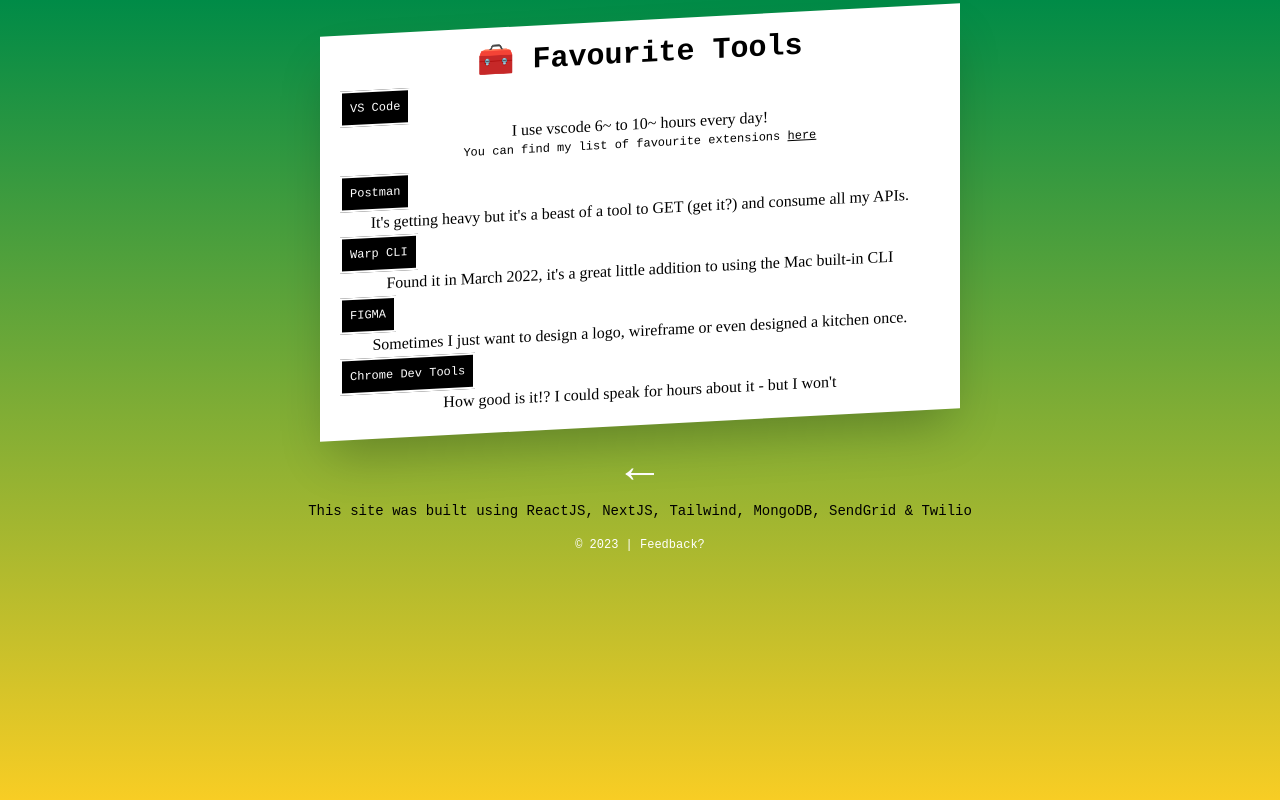
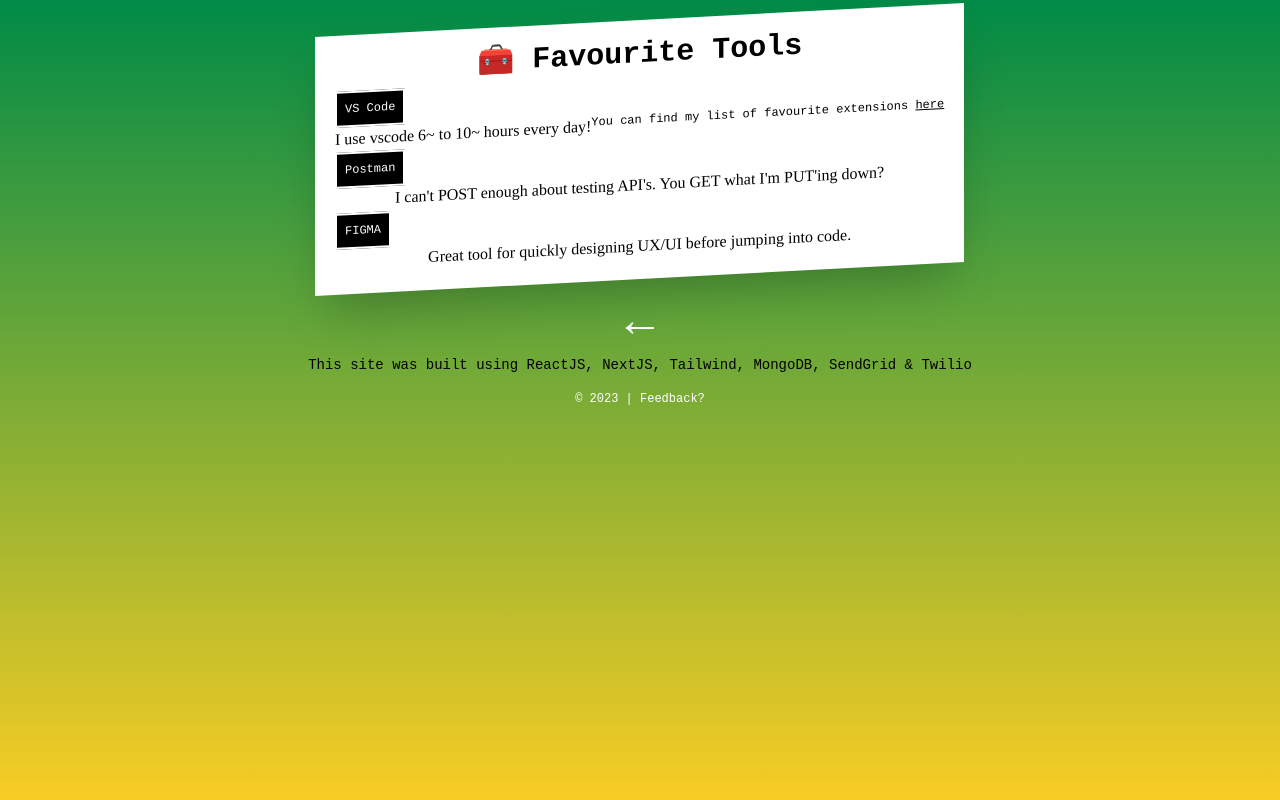
Before and after one commit to johnforfar/john-forfar-portfolio, a Next.js app: page /tools in a window 1280 px wide. Built offline with nearby package versions, Linux system fonts and the light colour scheme.

Commit message:
AWS API update

```diff
--- a/pages/index.js
+++ b/pages/index.js
@@ -112,6 +112,12 @@ export default function Home(props) {
         <Link href="/tools">
           <a className="btn-primary">Tools</a>
         </Link>
+        <Link href="#games" alt="Coming soon!">
+          <a className="btn-disabled">Games</a>
+        </Link>
+        <Link href="http://aws-node-api-service-env.eba-zrwamzkc.ap-southeast-2.elasticbeanstalk.com/">
+          <a className="btn-primary">AWS API</a>
+        </Link>
         <Link href="/John-Forfar-Resume-Full-Stack-Developer-v1.3.pdf" rel="noopener noreferrer">
           <a className="btn-primary text-xs w-1/3  font-thin p-0 mt-5 col-span-2" target="_blank">
             Resume PDF
--- a/pages/projects.js
+++ b/pages/projects.js
@@ -40,7 +40,7 @@ export default function Qualifcations() {
               <Image src={coderPic2} className="rounded-t-lg" width={640} height={427} />
               <div className="p-2">
                 <h3 className="font-bold mb-2 text-2xl text-purple-700">JohnForfar.com</h3>
-                <p className="text-purple-500 mb-2">Porfolio website using JavaScript, React, Next, SendGrid, Tailwind, Twilio & MongoDB.</p>
+                <p className="text-purple-500 mb-2">Porfolio website using JavaScript, React, Next, Tailwind CSS & MongoDB.</p>
                 <a href="https://johnforfar.com" className="text-purple-600 hover:text-purple-500 underline text-sm">Read More 👉</a>
               </div>
             </div>
--- a/pages/technology.js
+++ b/pages/technology.js
@@ -16,16 +16,16 @@ export default function Qualifcations() {
         <div className="text-5xl font-bold">🕹 Technology</div>
 
         <div className="p-1">
-          <div className="typewrite">Azure</div>
-          <code>D, Enterprise Applications, SSO, Auto-provisioning, Functions, Blobs</code>
           <div className="typewrite">AWS</div>
-          <code>Lambda Functions, API Gateway, Amazon Connect, Incognito, EC2, S3 Buckets</code>
+          <code>CodePipeline, CodeCommit, CodeDeploy, CodeBuild, EC2, S3 Buckets & Elastic Beanstalk.</code>
           <div className="typewrite">GCP</div>
           <code>Cloud Functions </code>
-          <div className="typewrite">Twilio</div>
-          <code>SMS, Verify, Auth Codes, Serverless Functions</code>
           <div className="typewrite">MongoDB</div>
           <code>Atlas, Realm, Clusters</code>
+          <div className="typewrite">Node.js</div>
+          <code>Express, API</code>
+          <div className="typewrite">React.js</div>
+          <code>Next, React-native coming soon</code>
           <div className="typewrite">Web3.js</div>
           <code>Integrate with Solana Blockchain accounts</code>
         </div>
--- a/pages/tools.js
+++ b/pages/tools.js
@@ -17,28 +17,18 @@ export default function tools() {
         <div className="p-1">
           <div className="typewrite">VS Code</div>
           <code>I use vscode 6~ to 10~ hours every day!</code>
-          <br></br>
           <sup>
             You can find my list of favourite extensions{" "}
             <Link href="/extensions"><a className="underline">here</a></Link>
           </sup>
           <div className="typewrite">Postman</div>
           <code>
-            It&apos;s getting heavy but it&apos;s a beast of a tool to GET (get it?) and
-            consume all my APIs.
-          </code>
-          <div className="typewrite">Warp CLI</div>
-          <code>
-            Found it in March 2022, it&apos;s a great little addition to using the
-            Mac built-in CLI
+            I can&apos;t POST enough about testing API&apos;s. You GET what I&apos;m PUT&apos;ing down?
           </code>
           <div className="typewrite">FIGMA</div>
           <code>
-            Sometimes I just want to design a logo, wireframe or even designed a
-            kitchen once.
+            Great tool for quickly designing UX/UI before jumping into code.
           </code>
-          <div className="typewrite">Chrome Dev Tools</div>
-          <code>How good is it!? I could speak for hours about it - but I won&apos;t</code>
         </div>
       </div>
       <Link href="/">
```
